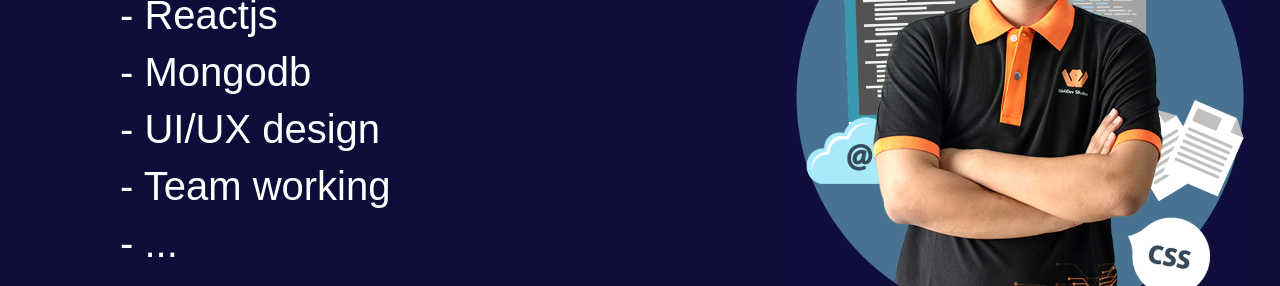
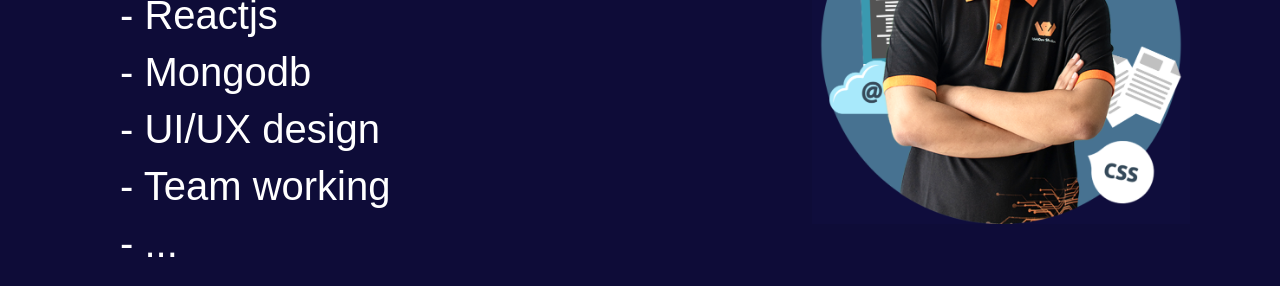
Before and after one commit to congvu24/congvu24.github.io, a plain HTML site: page index.html in a window 1280 px wide. Shown: the part 299-585 px from the top of the page. Drawn offline with nearby package versions, Linux system fonts and the light colour scheme.

Commit message:
Update style.css

```diff
--- a/style.css
+++ b/style.css
@@ -62,13 +62,15 @@ header .header-content{
 }
 .header-bigimg .bigimg{
     display: block;
-    width: 87%;
+    width: 70%;
     position: absolute;
     top: -50px;
-    right: -75px;
+    right: -10px
 }
 .header-about {
-    display: flex;
+    display: flex;    width: 60%;
+66
+
     justify-content: center;
     align-items: center;
     width: 100%;
```
